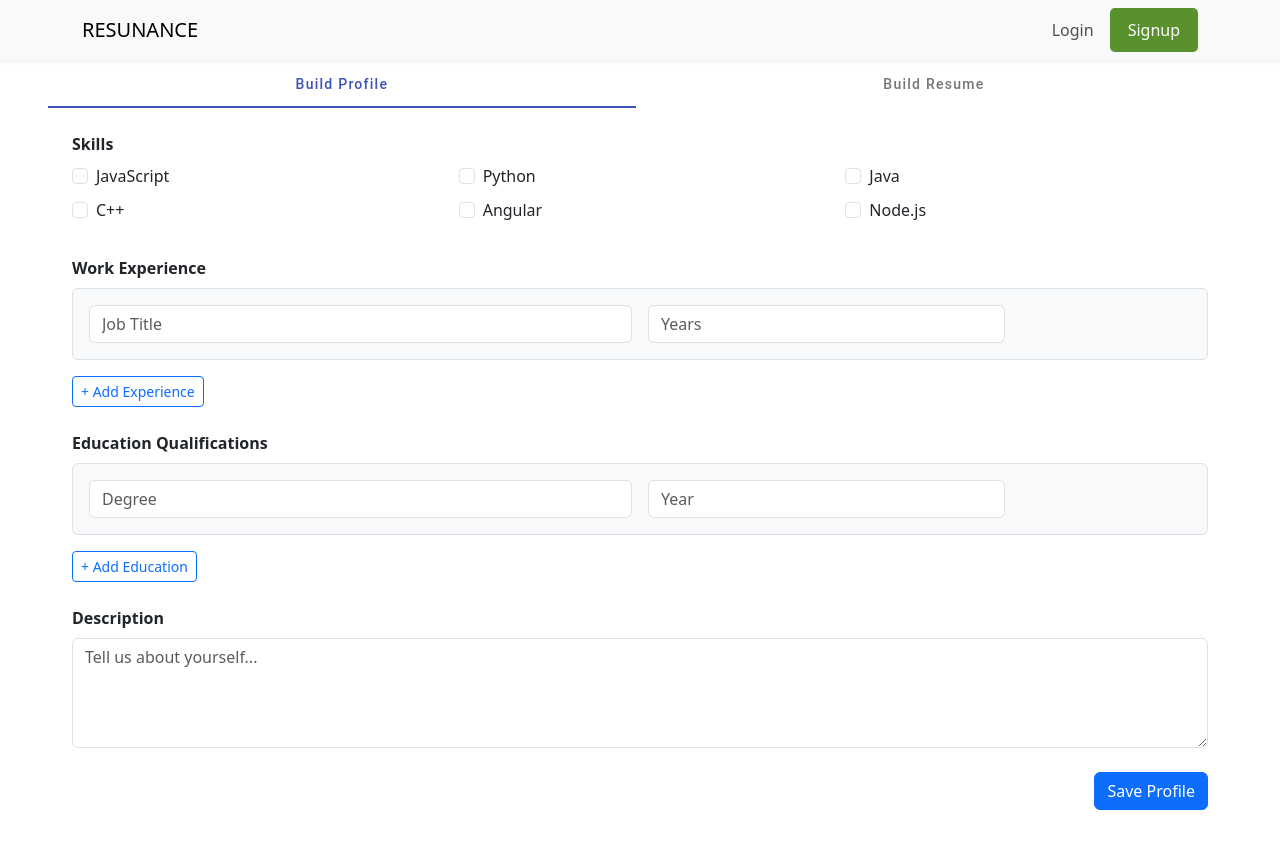
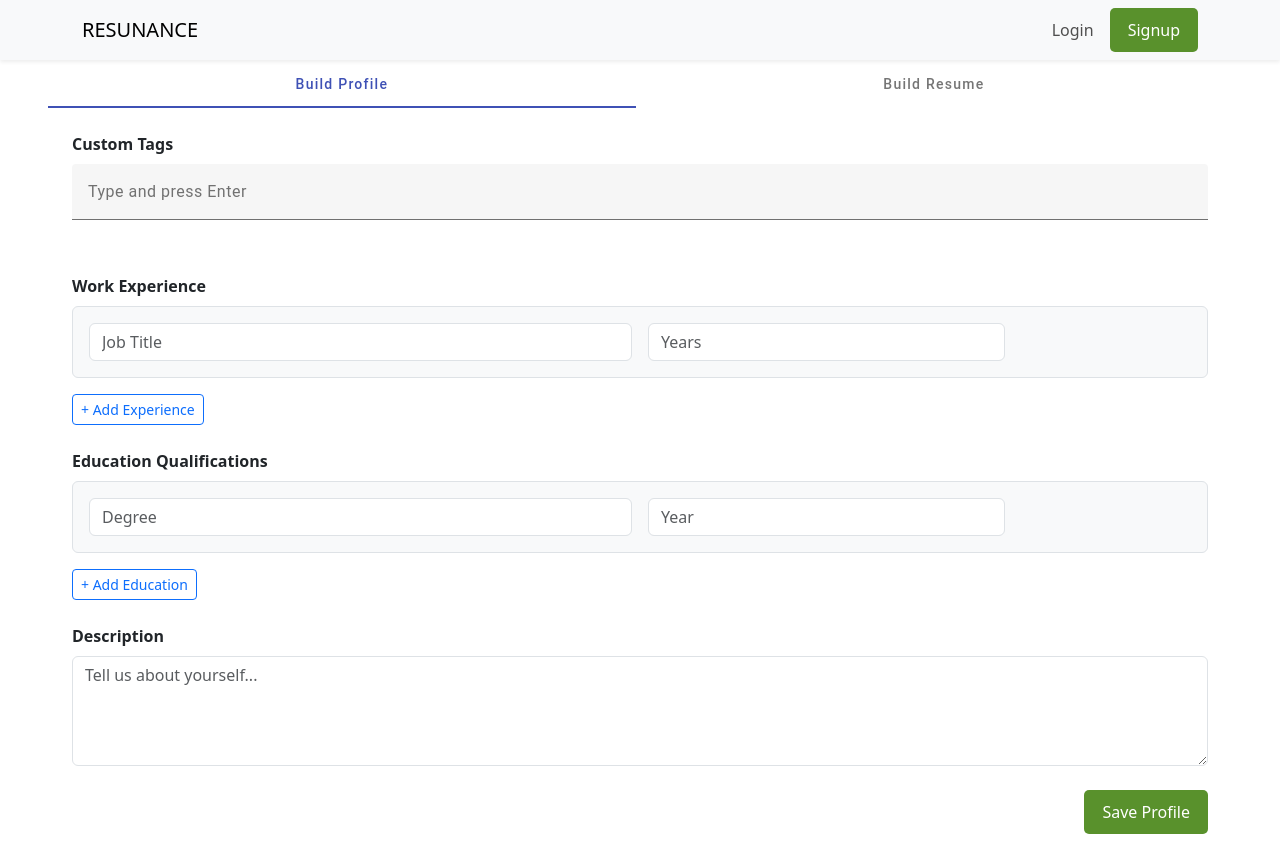
Before and after one commit to CAA900-RTA/rta-front, an Angular app: page /dashboard in a window 1280 px wide. Before the commit the page ends 834 px from the top, so only its background shows below. Built offline with nearby package versions, Linux system fonts and the light colour scheme.

Commit message:
skills field modified

```diff
--- a/src/dashboard/dashboard.html
+++ b/src/dashboard/dashboard.html
@@ -15,6 +15,5 @@
      </form>
    </div>
    <div class="col-md-5">
-<p></p>
    </div>
  </div>
--- a/src/login/login.css
+++ b/src/login/login.css
@@ -140,6 +140,4 @@ button[type="submit"]:hover {
     align-items: flex-start;
     padding-top: 1rem;
   }
-
-
 }
--- a/src/profile/profile.css
+++ b/src/profile/profile.css
@@ -0,0 +1,14 @@
+.tags {
+  display: flex;
+  flex-wrap: wrap;
+  gap: 10px;
+}
+
+.tag {
+  background-color: #e0e0e0;
+  border-radius: 20px;
+  padding: 6px 12px;
+  display: flex;
+  align-items: center;
+  font-size: 14px;
+}
--- a/src/profile/profile.html
+++ b/src/profile/profile.html
@@ -1,21 +1,32 @@
 <div class="mx-5">
   <mat-tab-group mat-stretch-tabs dynamicHeight>
-
     <!-- Tab 1: Profile Builder -->
     <mat-tab label="Build Profile">
       <div class="p-4">
         <form [formGroup]="profileForm">
-        <!-- Skills -->
+
+          <!-- Custom Tags -->
           <div class="mb-4">
-          <label class="form-label fw-bold">Skills</label>
-          <div class="row">
-            <div class="col-6 col-md-4 mb-2" *ngFor="let skill of skillsList">
-              <div class="form-check" [formGroup]="skillsFormGroup">
-                <input type="checkbox" class="form-check-input"
-                       [formControlName]="skill" [id]="skill">
-                <label class="form-check-label" [for]="skill">{{ skill }}</label>
-              </div>
-            </div>
+            <label class="form-label fw-bold">Custom Tags</label>
+            <mat-form-field class="w-100">
+              <input
+                matInput
+                formControlName="customTagsInput"
+                placeholder="Type and press Enter"
+                (keydown.enter)="addCustomTag(); $event.preventDefault();"
+              />
+            </mat-form-field>
+
+            <div formArrayName="customTags" class="tags mt-2">
+              <span class="tag" *ngFor="let tagCtrl of customTags.controls; let i = index">
+                {{ tagCtrl.value }}
+                <button
+                  type="button"
+                  class="btn-close ms-2"
+                  aria-label="Remove"
+                  (click)="removeCustomTag(i)"
+                ></button>
+              </span>
             </div>
           </div>
 
@@ -23,64 +34,122 @@
           <div class="mb-4">
             <label class="form-label fw-bold">Work Experience</label>
             <div formArrayName="experiences">
-            <div *ngFor="let exp of experiences.controls; let i = index" [formGroupName]="i" class="border p-3 mb-2 rounded bg-light">
+              <div
+                *ngFor="let exp of experiences.controls; let i = index"
+                [formGroupName]="i"
+                class="border p-3 mb-2 rounded bg-light"
+              >
                 <div class="row g-3">
                   <div class="col-md-6">
-                  <input type="text" formControlName="jobTitle" class="form-control" placeholder="Job Title">
+                    <input
+                      type="text"
+                      formControlName="jobTitle"
+                      class="form-control"
+                      placeholder="Job Title"
+                    />
                   </div>
                   <div class="col-md-4">
-                  <input type="number" formControlName="years" class="form-control" placeholder="Years">
+                    <input
+                      type="number"
+                      formControlName="years"
+                      class="form-control"
+                      placeholder="Years"
+                    />
                   </div>
                   <div class="col-md-2 text-end">
-                  <button class="btn btn-danger btn-sm" (click)="removeExperience(i)" type="button" *ngIf="experiences.length > 1">Remove</button>
+                    <button
+                      class="btn btn-danger btn-sm"
+                      (click)="removeExperience(i)"
+                      type="button"
+                      *ngIf="experiences.length > 1"
+                    >
+                      Remove
+                    </button>
                   </div>
                 </div>
               </div>
             </div>
-          <button class="btn btn-outline-primary btn-sm mt-2" type="button" (click)="addExperience()">+ Add Experience</button>
+            <button
+              class="btn btn-outline-primary btn-sm mt-2"
+              type="button"
+              (click)="addExperience()"
+            >
+              + Add Experience
+            </button>
           </div>
 
           <!-- Education -->
           <div class="mb-4">
             <label class="form-label fw-bold">Education Qualifications</label>
             <div formArrayName="education">
-            <div *ngFor="let edu of education.controls; let i = index" [formGroupName]="i" class="border p-3 mb-2 rounded bg-light">
+              <div
+                *ngFor="let edu of education.controls; let i = index"
+                [formGroupName]="i"
+                class="border p-3 mb-2 rounded bg-light"
+              >
                 <div class="row g-3">
                   <div class="col-md-6">
-                  <input type="text" formControlName="degree" class="form-control" placeholder="Degree">
+                    <input
+                      type="text"
+                      formControlName="degree"
+                      class="form-control"
+                      placeholder="Degree"
+                    />
                   </div>
                   <div class="col-md-4">
-                  <input type="number" formControlName="year" class="form-control" placeholder="Year">
+                    <input
+                      type="number"
+                      formControlName="year"
+                      class="form-control"
+                      placeholder="Year"
+                    />
                   </div>
                   <div class="col-md-2 text-end">
-                  <button class="btn btn-danger btn-sm" (click)="removeEducation(i)" type="button" *ngIf="education.length > 1">Remove</button>
+                    <button
+                      class="btn btn-danger btn-sm"
+                      (click)="removeEducation(i)"
+                      type="button"
+                      *ngIf="education.length > 1"
+                    >
+                      Remove
+                    </button>
                   </div>
                 </div>
               </div>
             </div>
-          <button class="btn btn-outline-primary btn-sm mt-2" type="button" (click)="addEducation()">+ Add Education</button>
+            <button
+              class="btn btn-outline-primary btn-sm mt-2"
+              type="button"
+              (click)="addEducation()"
+            >
+              + Add Education
+            </button>
           </div>
 
           <!-- Description -->
           <div class="mb-4">
             <label class="form-label fw-bold">Description</label>
-          <textarea class="form-control" formControlName="description" rows="4" placeholder="Tell us about yourself..."></textarea>
+            <textarea
+              class="form-control"
+              formControlName="description"
+              rows="4"
+              placeholder="Tell us about yourself..."
+            ></textarea>
           </div>
 
-        <!-- Submit button for profile form, if you want -->
+          <!-- Submit -->
           <div class="text-end">
-          <button class="btn btn-primary" type="submit">Save Profile</button>
+            <button class="btn btn-primary rta-bg" type="submit">Save Profile</button>
           </div>
         </form>
       </div>
     </mat-tab>
 
-  <!-- Tab 2: Resume Form -->
+    <!-- Tab 2: Resume -->
     <mat-tab label="Build Resume">
       <div class="p-4">
         <app-dashboard></app-dashboard>
       </div>
     </mat-tab>
-
   </mat-tab-group>
 </div>
--- a/src/profile/profile.ts
+++ b/src/profile/profile.ts
@@ -1,13 +1,18 @@
-import {Component, inject, OnInit} from '@angular/core';
-import {FormBuilder, FormGroup, FormArray, Validators, ReactiveFormsModule, FormsModule} from '@angular/forms';
-import {CommonModule} from '@angular/common';
-import {MatTabsModule} from '@angular/material/tabs';
+import { Component, OnInit } from '@angular/core';
+import {
+  FormBuilder,
+  FormGroup,
+  FormArray,
+  Validators,
+  ReactiveFormsModule
+} from '@angular/forms';
+import { CommonModule } from '@angular/common';
+import { MatTabsModule } from '@angular/material/tabs';
 import { MatFormFieldModule } from '@angular/material/form-field';
 import { MatInputModule } from '@angular/material/input';
 import { MatStepperModule } from '@angular/material/stepper';
 import { MatButtonModule } from '@angular/material/button';
-import {Dashboard} from '../dashboard/dashboard'; // For mat-button, mat-raised-button
-
+import { Dashboard } from '../dashboard/dashboard';
 
 @Component({
   selector: 'app-profile',
@@ -22,47 +27,36 @@ import {Dashboard} from '../dashboard/dashboard'; // For mat-button, mat-raised-
     MatButtonModule,
     Dashboard,
   ],
-
   templateUrl: 'profile.html',
   styleUrl: 'profile.css'
 })
 export class Profile implements OnInit {
   isLinear = true;
 
-  // Stepper FormGroup
   profileForm: FormGroup;
   secondFormGroup: FormGroup;
-
-  // Resume form
   resumeForm: FormGroup;
 
-  // List of skills
-  skillsList: string[] = ['JavaScript', 'Python', 'Java', 'C++', 'Angular', 'Node.js'];
 
   constructor(private fb: FormBuilder) {
-    // Step 1 form: profile
     this.profileForm = this.fb.group({
-      skills: this.fb.group(
-        this.skillsList.reduce((acc, skill) => {
-          acc[skill] = [false];
-          return acc;
-        }, {} as { [key: string]: any })
-      ),
       experiences: this.fb.array([
         this.createExperienceGroup()
       ]),
       education: this.fb.array([
         this.createEducationGroup()
       ]),
-      description: ['']
+      description: [''],
+
+      // New reactive input + list for tags
+      customTagsInput: [''],
+      customTags: this.fb.array([])
     });
 
-    // Step 2 form: address
     this.secondFormGroup = this.fb.group({
       secondCtrl: ['', Validators.required]
     });
 
-    // Resume form
     this.resumeForm = this.fb.group({
       fullName: ['', Validators.required],
       email: ['', [Validators.required, Validators.email]],
@@ -70,7 +64,9 @@ export class Profile implements OnInit {
     });
   }
 
-  // Experience FormArray methods
+  ngOnInit(): void {}
+
+  // --- Experiences ---
   get experiences(): FormArray {
     return this.profileForm.get('experiences') as FormArray;
   }
@@ -90,7 +86,7 @@ export class Profile implements OnInit {
     this.experiences.removeAt(index);
   }
 
-  // Education FormArray methods
+  // --- Education ---
   get education(): FormArray {
     return this.profileForm.get('education') as FormArray;
   }
@@ -110,16 +106,28 @@ export class Profile implements OnInit {
     this.education.removeAt(index);
   }
 
-  // Resume submit
+  // --- Resume Submit ---
   onSubmitResume(): void {
     console.log('Resume Form Data:', this.resumeForm.value);
-    // You can trigger resume generation here
   }
 
-  ngOnInit(): void {
+  // --- Custom Tags (type + enter + x to remove) ---
+  get customTags(): FormArray {
+    return this.profileForm.get('customTags') as FormArray;
   }
 
-  get skillsFormGroup(): FormGroup {
-    return this.profileForm.get('skills') as FormGroup;
+  addCustomTag(): void {
+    const inputControl = this.profileForm.get('customTagsInput');
+    const value = inputControl?.value?.trim();
+
+    if (value && !this.customTags.value.includes(value)) {
+      this.customTags.push(this.fb.control(value));
+    }
+
+    inputControl?.reset();
+  }
+
+  removeCustomTag(index: number): void {
+    this.customTags.removeAt(index);
   }
 }
```
Also changed, not shown: 1 other file (tests, documents, lock files or other folders). Lines whose indentation alone changed are shown as unchanged.
